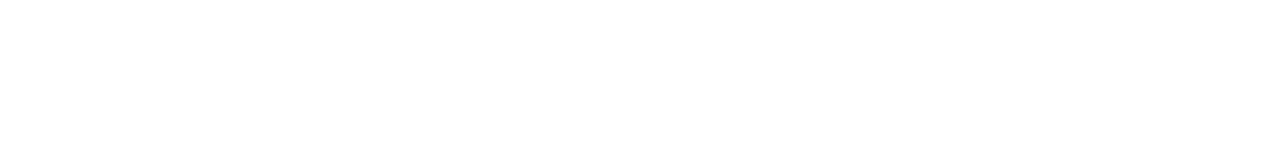
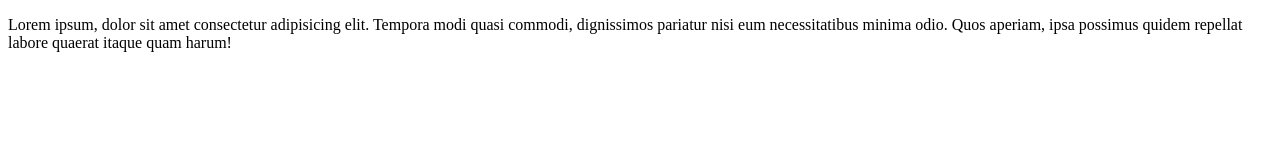
Before and after one commit to Gaurav-2602/OgRepo, a plain HTML site: page index.html in a window 1280 px wide. Drawn offline with Linux system fonts and the light colour scheme.

Commit message:
create p

```diff
--- a/index.html
+++ b/index.html
@@ -6,6 +6,6 @@
     <title>Document</title>
 </head>
 <body>
-
+    <p>Lorem ipsum, dolor sit amet consectetur adipisicing elit. Tempora modi quasi commodi, dignissimos pariatur nisi eum necessitatibus minima odio. Quos aperiam, ipsa possimus quidem repellat labore quaerat itaque quam harum!</p>
 </body>
 </html>
```
